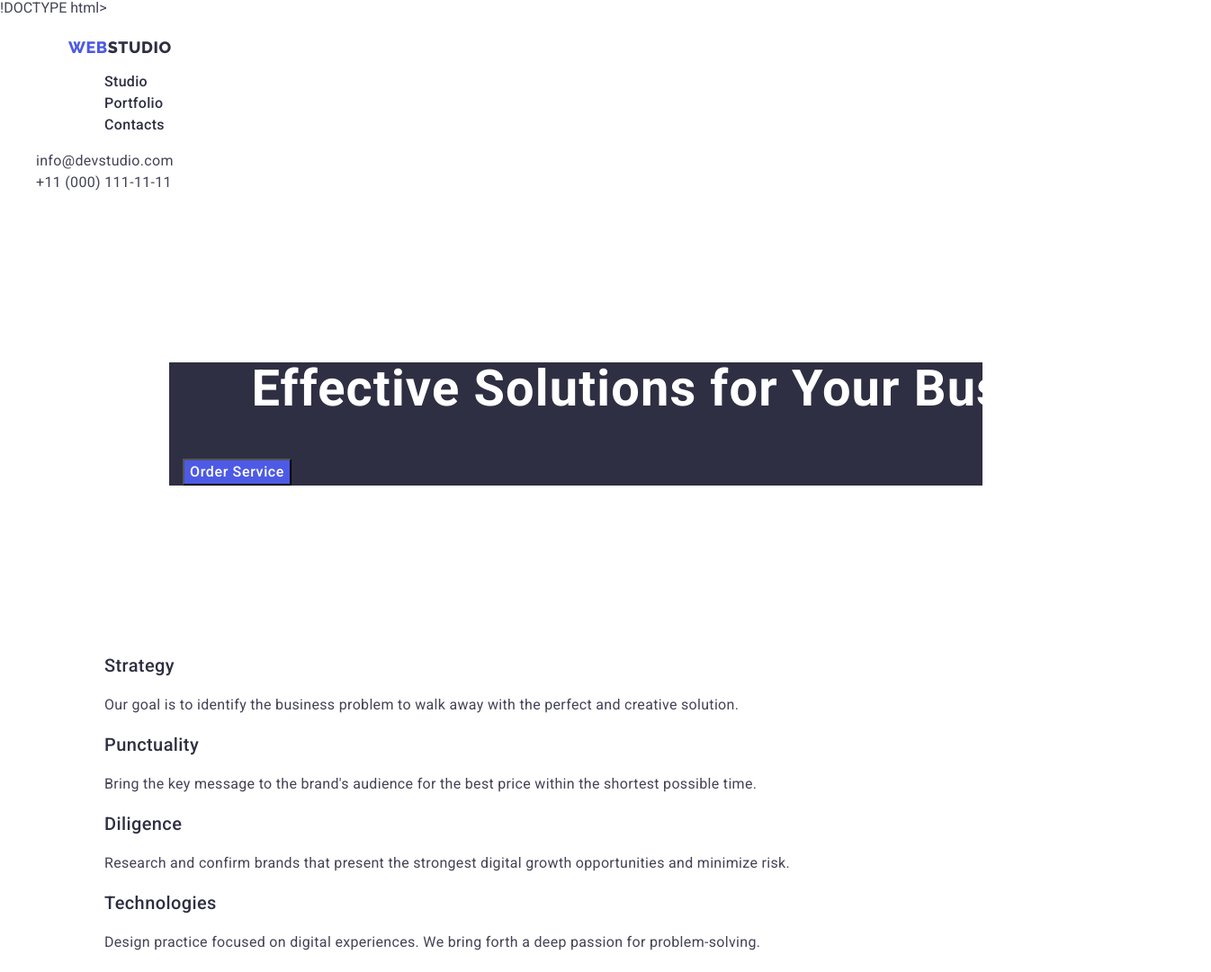
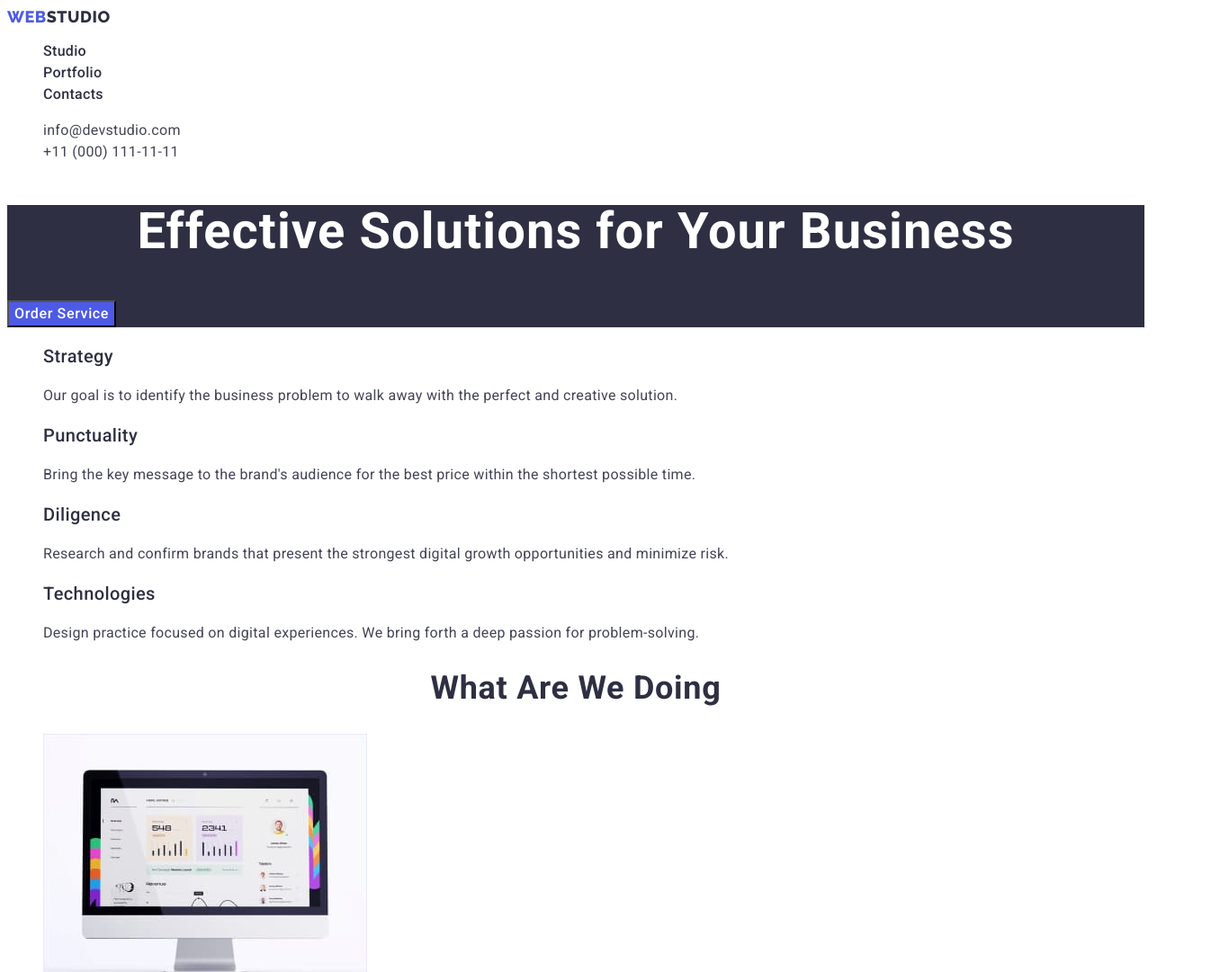
Before and after one commit to SvitlanaPro/goit-markup-hw-03, a plain HTML site: page index.html in a window 1280 px wide. Shown: the top 1081 px of the page at 90% size, 1346 px wide, since content can reach past the window. Drawn offline with nearby package versions, Linux system fonts and the light colour scheme.

Commit message:
reset_to_hw2

```diff
--- a/css/styles.css
+++ b/css/styles.css
@@ -30,27 +30,15 @@
   text-transform: capitalize;
 }
 
-.container{
-  width: 1158px;
-  padding-left: 15px;
-  padding-right: 15px;
-  margin: 0 auto;
-
-}
-/* ------ Body ------ */
+/* Body */
 body {
   font-family: var(--font-primary);
   color: var(--color-slate);
   background-color: var(--color-white);
 }
-/* ------ Header ------*/
-.header{
+/* Header */
 
-  padding-top: 24px;
-  color: var(--color-cornflower);
-
-}
-/* ------ Logo ------ */
+/* Logo */
 .logo {
   font-family: var(--font-secondary);
   font-weight: 800;
@@ -67,7 +55,7 @@ body {
   color: var(--color-cloud);
 }
 
-/* -- Navigation -- */
+/* Navigation */
 .nav-link {
   font-weight: 500;
   color: var(--color-navy-blue);
@@ -81,7 +69,7 @@ body {
   color: var(--color-ocean);
 }
 
-/* - Contacts - */
+/* Contacts */
 .contacts {
   font-style: normal;
 }
@@ -91,9 +79,8 @@ body {
   letter-spacing: 0.02em;
 }
 
-/* ------Hero ------ */
+/* Hero */
 .hero {
-  margin: 188px ;
   background-color: var(--color-navy-blue);
 }
 .hero-title {
@@ -118,8 +105,7 @@ body {
   background-color: var(--color-ocean);
 }
 
-/* ----- Our benefits ------ */
-
+/* Our benefits */
 .benefit-title {
   font-weight: 500;
   color: var(--color-navy-blue);
@@ -133,9 +119,8 @@ body {
   letter-spacing: 0.02em;
 }
 
-/* ------- Our team  ---------*/
+/* Our team */
 .section-team {
- margin: 120px;
   background-color: var(--color-cloud);
 }
 .team-item {
@@ -155,9 +140,8 @@ body {
   letter-spacing: 0.02em;
 }
 
-/* ------ Footer ------ */
+/* Footer */
 .footer {
- margin: 100px;
   background-color: var(--color-navy-blue);
 }
 .footer-text {
@@ -168,7 +152,6 @@ body {
 }
 
 /* Portfolio */
-
 
 /* Portfolio filtr */
 .portfolio-filtr-button {
@@ -181,7 +164,6 @@ body {
   letter-spacing: 0.04em;
   cursor: pointer;
 }
-
 .portfolio-filtr-button:hover,
 .portfolio-filtr-button:focus {
   color: var(--color-white);
--- a/index.html
+++ b/index.html
@@ -1,4 +1,4 @@
-!DOCTYPE html>
+<!DOCTYPE html>
 <html lang="en">
 
 <head>
@@ -10,16 +10,12 @@
   <link rel="preconnect" href="https://fonts.gstatic.com" crossorigin>
   <link href="https://fonts.googleapis.com/css2?family=Raleway:wght@800&family=Roboto:wght@400;500;700;900&display=swap"
     rel="stylesheet">
-    <link rel="stylesheet" href="https://cdnjs.cloudflare.com/ajax/libs/modern-normalize/1.1.0/modern-normalize.min.css">
-              <link rel="stylesheet" href="./css/styles.css">
   <link rel="stylesheet" href="./css/styles.css">
 </head>
 
 <body>
-  <!-------- Header -------->
-
-  <header class="header">
-    <div class="container">
+  <!-- Header -->
+  <header>
     <!-- Navigation -->
     <nav>
       <a href="./index.html" class="logo link">Web<span class="logo-header">Studio</span></a>
@@ -28,10 +24,8 @@
         <li><a href="./portfolio.html" class="nav-link link">Portfolio</a></li>
         <li><a href="" class="nav-link link">Contacts</a></li>
       </ul>
-    </div>
     </nav>
-
-    <!--Contacts -->
+    <!-- Contacts -->
     <address class="contacts">
       <ul class="list">
         <li><a href="mailto:info@devstudio.com" class="contact-link link">info@devstudio.com</a></li>
@@ -39,21 +33,16 @@
       </ul>
     </address>
   </header>
-
-   <!-- =================== Main content ======================- -->
+  <!-- Main content -->
   <main>
-    <!------------ Hero ----------- -->
+    <!-- Hero -->
     <section class="hero">
-      <div class="container">
       <h1 class="hero-title">Effective Solutions for Your Business</h1>
       <button type="button" class="hero-button">Order Service</button>
-       </div>
     </section>
 
-    <!---------- Our benefits ---------->
-
+    <!-- Our benefits -->
     <section class="section-benefits">
-      <div class="container">
       <h2 hidden class="section-title">Our benefits</h2>
       <ul class="benefits-list list">
         <li class="benefit-item">
@@ -85,14 +74,10 @@
           </p>
         </li>
       </ul>
-      </div>
     </section>
-
-    <!---------- Our benefits ---------->
 
     <!-- What are we doing -->
     <section class="section-work">
-      <div class="container">
       <h2 class="section-title">What are we doing</h2>
       <ul class="work-list list">
         <li>
@@ -108,13 +93,10 @@
             height="300" />
         </li>
       </ul>
-    </div>
     </section>
 
-    <!------------ Our Team ------------>
-
+    <!-- Our Team -->
     <section class="section-team">
-      <div class="container">
       <h2 class="section-title">Our Team</h2>
       <ul class="team-list list">
         <li class="team-item">
@@ -144,20 +126,16 @@
           <p class="item-team-text">UI Designer</p>
         </li>
       </ul>
-    </div>
     </section>
   </main>
 
-  <!------------ Footer ------------>
-
+  <!-- Footer -->
   <footer class="footer">
-    <div class="container">
     <a href="./index.html" class="logo link">Web<span class="logo-footer">Studio</span></a>
     <p class="footer-text">
       Increase the flow of customers and sales for your business with digital
       marketing &#38; growth solutions.
     </p>
-    </div>
   </footer>
 </body>
 
```
